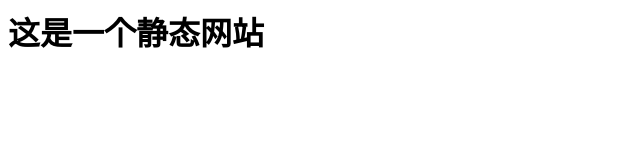
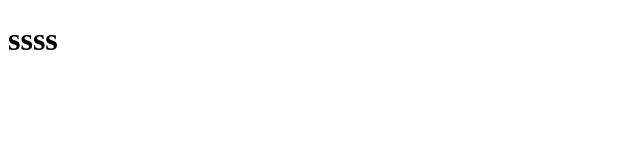
Before and after one commit to wjg-666/textweb, a plain HTML site: page index.html in a window 1280 px wide. Shown: the whole page, without its empty margins (0-640 px from the left). Drawn offline with Linux system fonts and the light colour scheme.

Commit message:
Update index.html

```diff
--- a/index.html
+++ b/index.html
@@ -1 +1,8 @@
-<h1>这是一个静态网站</h1>
+<!DOCTYPE html>
+<html lang="zh-CN">
+<head>
+    <meta charset="UTF-8">
+    <meta name="viewport" content="width=device-width, initial-scale=1.0">
+    <title>面包商城</title>
+</head>
+<h1>ssss</h1>
```
